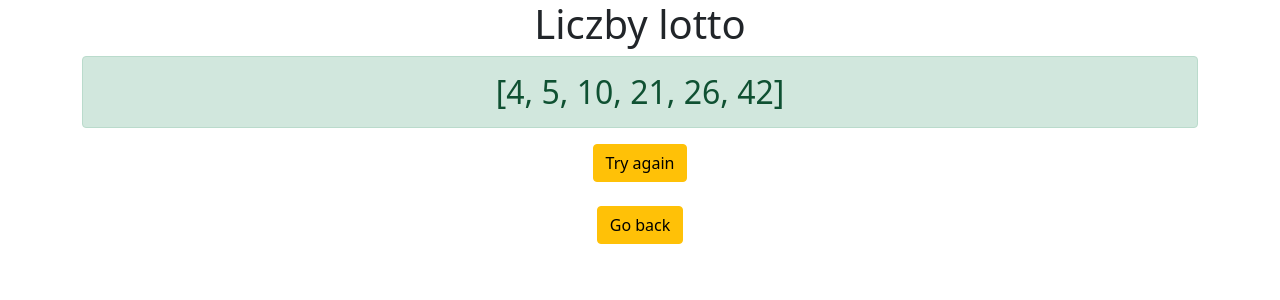
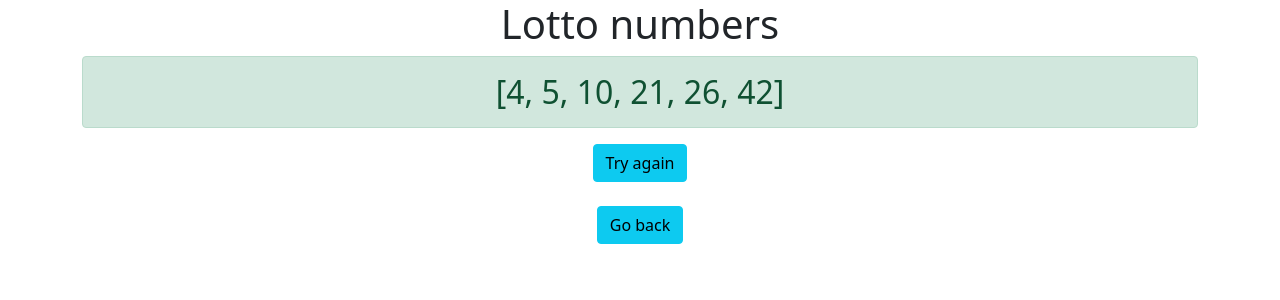
Before and after one commit to matesds/django-password_generator, a Django app: page /lotto/ in a window 1280 px wide. Shown: the top 300 px of the page. Run offline with Django 4.2, Linux system fonts and the light colour scheme.

Commit message:
some changes

```diff
--- a/generator/templates/generator/home.html
+++ b/generator/templates/generator/home.html
@@ -26,8 +26,8 @@
 
         <input type = "submit" value = "generate password" class = "btn btn-primary">
     </form>
-
-
-    <a href = "{% url 'lotto' %}">lotto<a>
+    <br>
+    <br>
+    <a href = "{% url 'lotto' %}" class = "btn btn-info">lotto<a>
 
 </div>
--- a/generator/templates/generator/lotto.html
+++ b/generator/templates/generator/lotto.html
@@ -2,11 +2,11 @@
 
 <div class = "container text-center">
 
-    <h1>Liczby lotto</h1>
+    <h1>Lotto numbers</h1>
     <h2 class = "alert alert-success">{{numbers}}</h2>
 
-    <a href = "{% url 'lotto' %}" class = "btn btn-warning">Try again<a>
+    <a href = "{% url 'lotto' %}" class = "btn btn-info">Try again<a>
     <br>
     <br>
-    <a href = "{% url 'home' %}" class = "btn btn-warning">Go back<a>
+    <a href = "{% url 'home' %}" class = "btn btn-info">Go back<a>
 <div>
```
